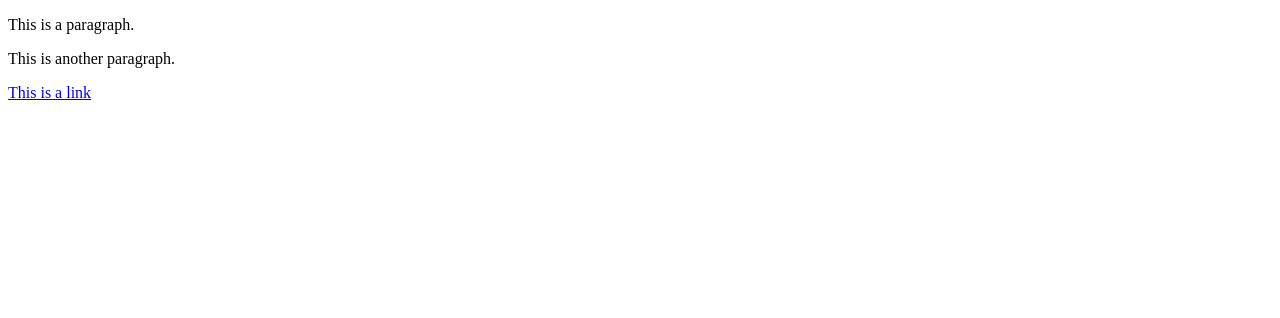
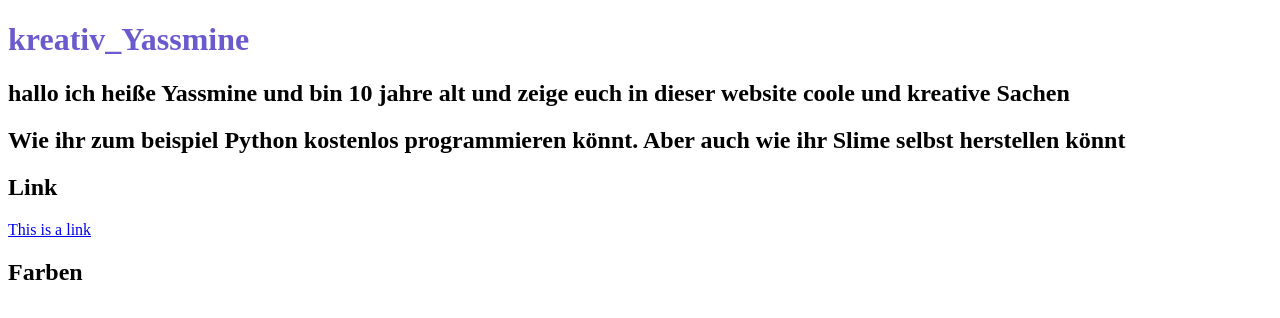
Before and after one commit to YassmineBa/html_projects, a plain HTML site: page index.html in a window 1280 px wide. Drawn offline with Linux system fonts and the light colour scheme.

Commit message:
Update index.html

```diff
--- a/index.html
+++ b/index.html
@@ -1,9 +1,24 @@
 <!DOCTYPE html>
 <html>
+<head>
+<title>Page Title</title>
+</head>
 <body>
 
-<p>This is a paragraph.</p>
-<p>This is another paragraph.</p>
-<a href="https://www.w3schools.com">This is a link</a>
+<h1 style="color:SlateBlue;"> kreativ_Yassmine</h1>
+<h2>hallo ich heiße Yassmine und bin 10 jahre alt und zeige euch in dieser website coole und kreative Sachen </h2>
+
+<h2>Wie ihr zum beispiel Python kostenlos programmieren könnt.
+Aber auch wie ihr Slime selbst herstellen könnt</h2>
+
+
+<h2>Link</h2>
+
+<a href="https://www google.com">This is a link</a>
+
+
+<h2> Farben </h2>
+
+
 </body>
 </html>
```
